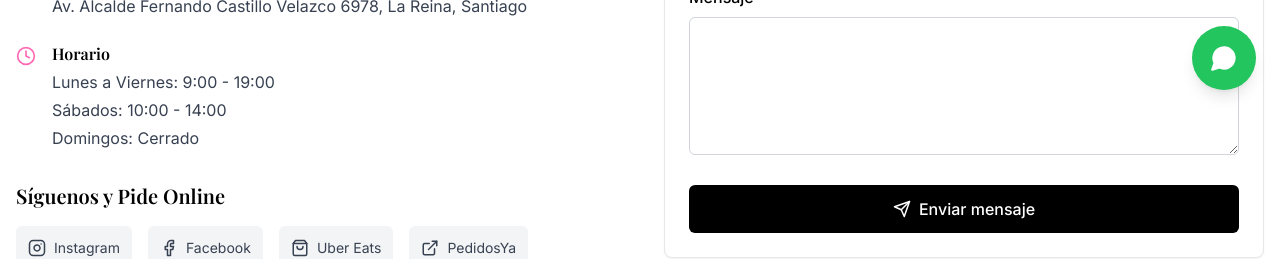
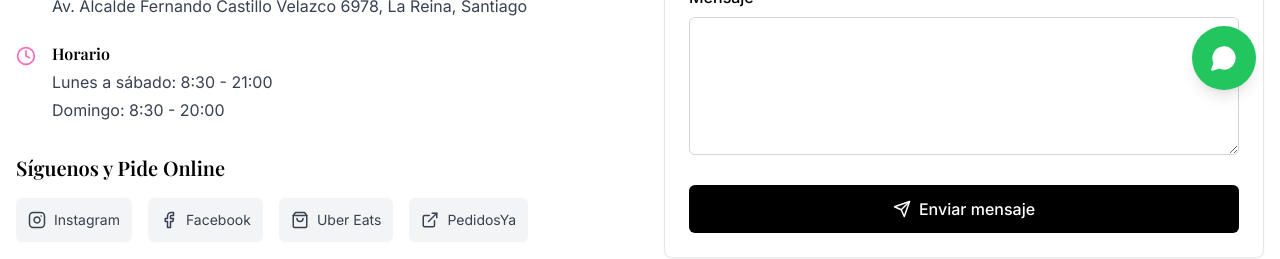
Before and after one commit to amarupaillan/Betty-Delicateces, a React (Vite) app: page /contacto in a window 1280 px wide. Shown: the part 686-945 px from the top of the page. Built offline with nearby package versions, Linux system fonts and the light colour scheme; a web font is replaced by a local one.

Commit message:
Actualizar horarios de atención

```diff
--- a/src/pages/Contact.tsx
+++ b/src/pages/Contact.tsx
@@ -75,9 +75,8 @@ const Contact: React.FC = () => {
                 <div>
                   <h3 className="font-playfair font-semibold mb-1 text-black">Horario</h3>
                   <ul className="font-geist text-gray-700 space-y-1 text-sm md:text-base">
-                    <li>Lunes a Viernes: 9:00 - 19:00</li>
-                    <li>Sábados: 10:00 - 14:00</li>
-                    <li>Domingos: Cerrado</li>
+                    <li>Lunes a sábado: 8:30 - 21:00</li>
+                    <li>Domingo: 8:30 - 20:00</li>
                   </ul>
                 </div>
               </div>
```
